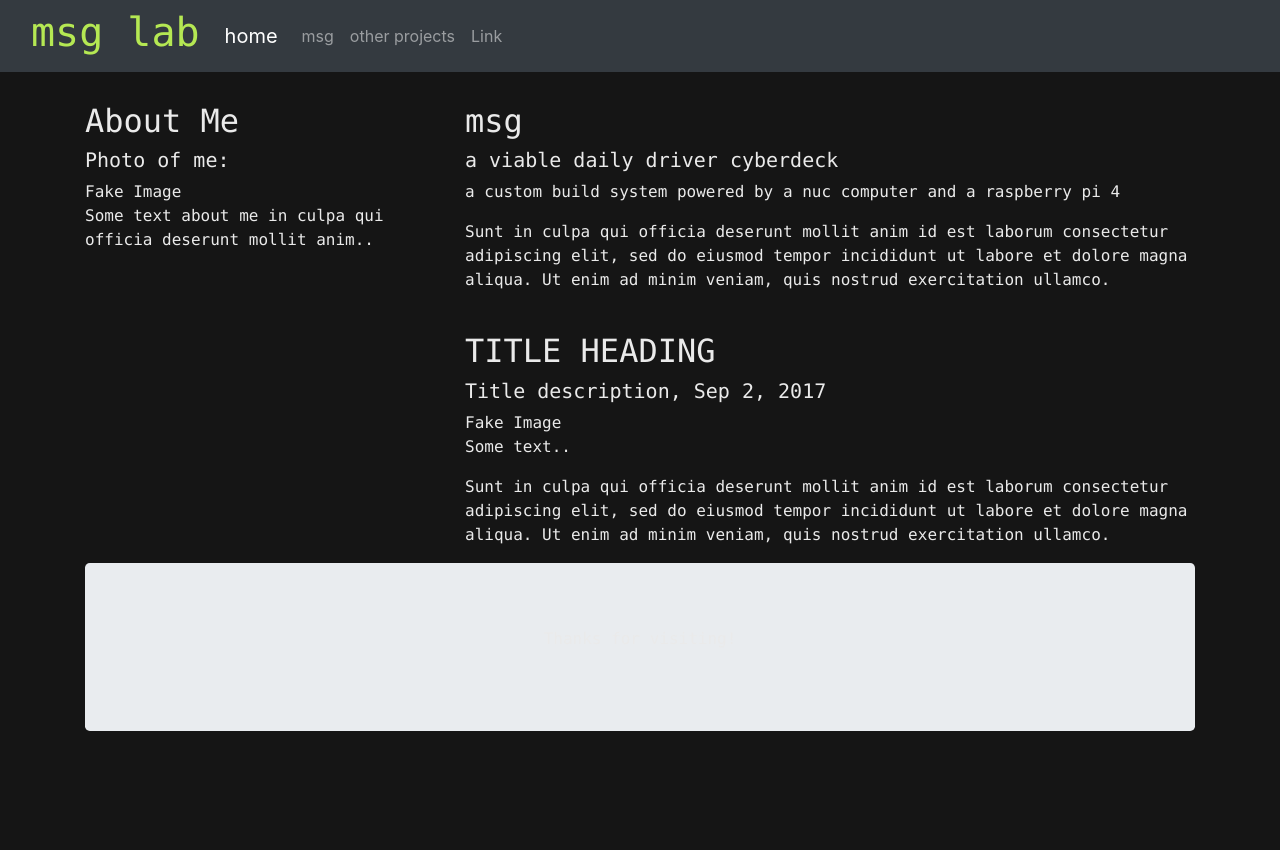
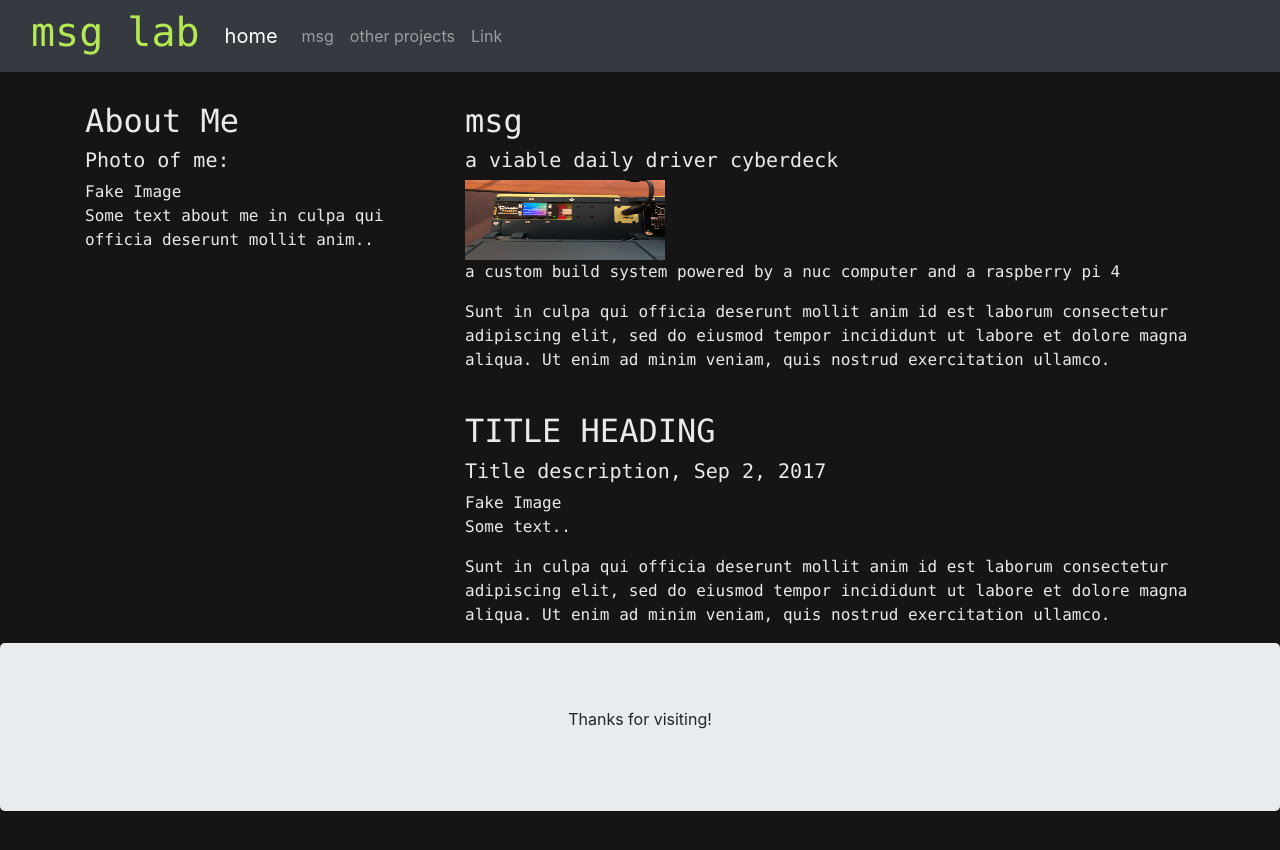
Before and after one commit to msglab/msglab, a Jekyll site: the page index.html, which Jekyll copies as it is, in a window 1280 px wide. Shown: the top 850 px of the page. Built offline with Jekyll 4.4.1, drawn with Linux system fonts in a browser that asks for light colours.

Commit message:
Update index.html

```diff
--- a/index.html
+++ b/index.html
@@ -91,13 +91,13 @@
       <div class="col-sm-8">
         <h2>msg</h2>
         <h5>a viable daily driver cyberdeck</h5>
-          <div class="main-page-image"
-            img src="/img/exp bay_carousel.jpg"
+          <div class="main-page-image">
+            <img src="/img/exp bay_carousel.jpg"
             alt="top shot of msg"
             width="200"
             height="80"
             href="/html/msg.html">
-
+          </div>
         <p>a custom build system powered by a nuc computer and a raspberry pi 4</p>
         <p>Sunt in culpa qui officia deserunt mollit anim id est laborum consectetur adipiscing elit, sed do eiusmod tempor incididunt ut labore et dolore magna aliqua. Ut enim ad minim veniam, quis nostrud exercitation ullamco.</p>
         <br>
```
